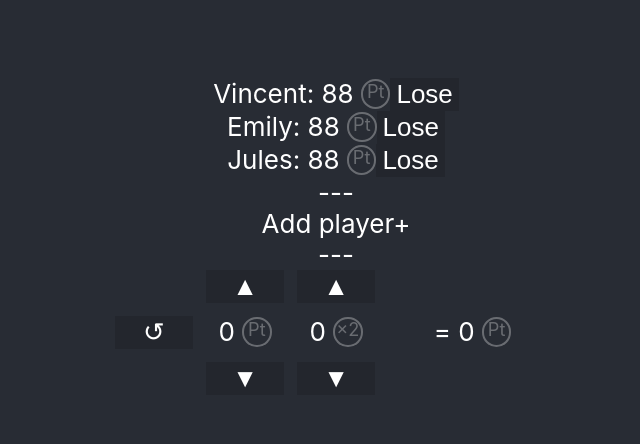
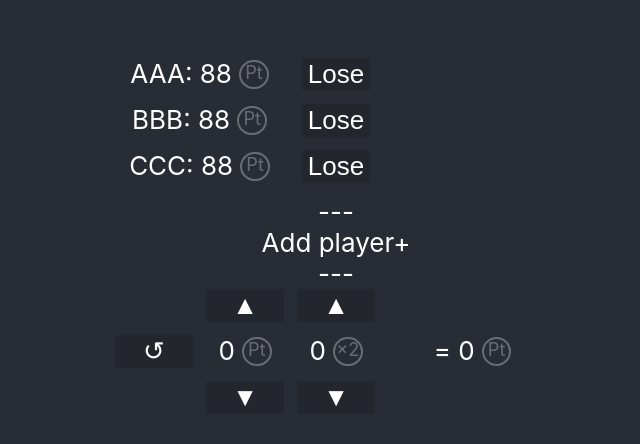
Before and after one commit to VulumeCode/beancounter, a React (Create React App) app in the folder beancounter/: page / in a window 1280 px wide. Shown: the part 164-608 px from the top of the page, without its empty margins (304-944 px from the left). Built offline with nearby package versions, Linux system fonts and the light colour scheme.

Commit message:
player dups

```diff
--- a/beancounter/src/App.css
+++ b/beancounter/src/App.css
@@ -30,6 +30,17 @@
   color: white;
 }
 
+
+.player {
+  display: grid;
+  gap:0.5em;
+  grid-template-areas: "name name b1 b2 b2 ";
+  grid-auto-columns: 3em;
+  margin-bottom: 0.5em;
+}
+.player>.name {grid-area: name;}
+
+
 #pointinput {
   display: grid;
   gap:0.5em;
@@ -57,8 +68,8 @@ button {
   color: white;
 }
 
-button.liable.enabled {
-  border: 2pt solid #fff;
+button.enabled {
+  outline: 2pt solid #fff;
 }
 
 span.coin {
--- a/beancounter/src/App.tsx
+++ b/beancounter/src/App.tsx
@@ -28,9 +28,9 @@ const makePlayer = (name: string): Player => {
 function App() {
   const [game, set_game] = useImmer<Game>({
     players: [
-      makePlayer("Vincent"),
-      makePlayer("Emily"),
-      makePlayer("Jules"),
+      makePlayer("AAA"),
+      makePlayer("BBB"),
+      makePlayer("CCC"),
     ]
   });
 
@@ -50,21 +50,37 @@ function App() {
       <header className="App-header">
         {
           game.players.map((player, i) =>
-            <div
+            <div className="player"
               key={i}
-            >{player.name}: {player.score} <Coin>Pt</Coin>
-
-              <button
+            ><div className="name">{player.name}: {player.score} <Coin>Pt</Coin></div>
+              <div><button
                 className={"liable" + (player.liable ? " enabled" : " ")}
                 onClick={() => set_game((draft) => { draft.players[i].liable = !player.liable })}>Lose
-              </button>
+              </button></div>
+
               {
                 player.liable &&
                 <>
-                  <button>
+                  <button
+                    className={"liable_mult x2_1" + (player.dups > 0 ? " enabled" : " ")}
+                    onClick={() => set_game((draft) => {
+                      if (player.dups === 0) {
+                        draft.players[i].dups++;
+                      } else {
+                        draft.players[i].dups--;
+                      }
+                    })}>
                     <Coin>×2</Coin>
                   </button>
-                  <button>
+                  <button
+                    className={"liable_mult x2_2" + (player.dups > 1 ? " enabled" : " ")}
+                    onClick={() => set_game((draft) => {
+                      if (player.dups <= 1) {
+                        draft.players[i].dups++;
+                      } else {
+                        draft.players[i].dups--;
+                      }
+                    })}>
                     <Coin>×2</Coin>
                   </button>
                 </>
@@ -75,15 +91,18 @@ function App() {
                 <button
                   className={"pay"}
                   onClick={() => set_game((draft) => {
+                    let gain = 0;
                     draft.players.forEach(p => {
                       if (p.liable) {
-                            p.score -= score;
+                        const loss = score * (2 ** p.dups);
+                        gain += loss;
+                        p.score -= loss;
                         p.liable = false;
                         p.dups = 0;
                       }
                     }
                     )
-                    draft.players[i].score += (liables.length * score);
+                    draft.players[i].score += gain;
                   })}
                 >
                   Pay
```
Lines whose indentation alone changed are shown as unchanged.
